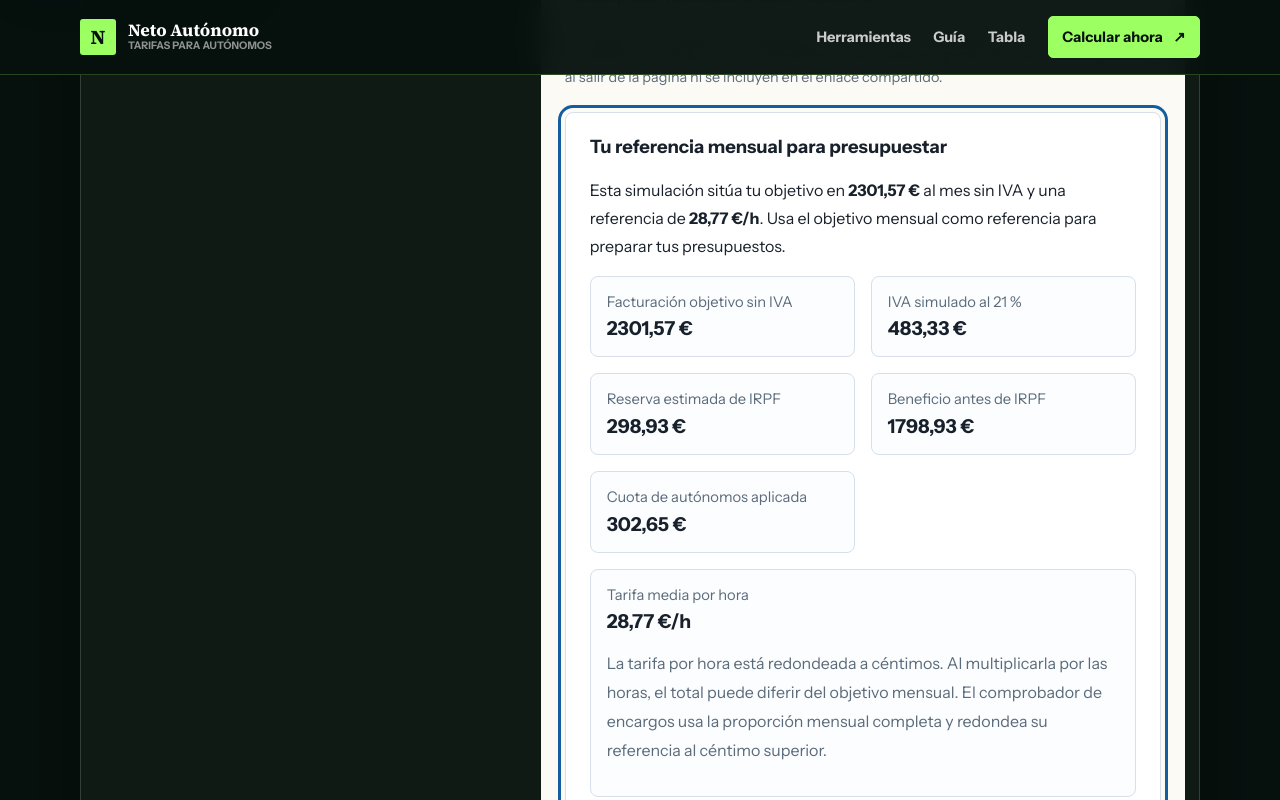
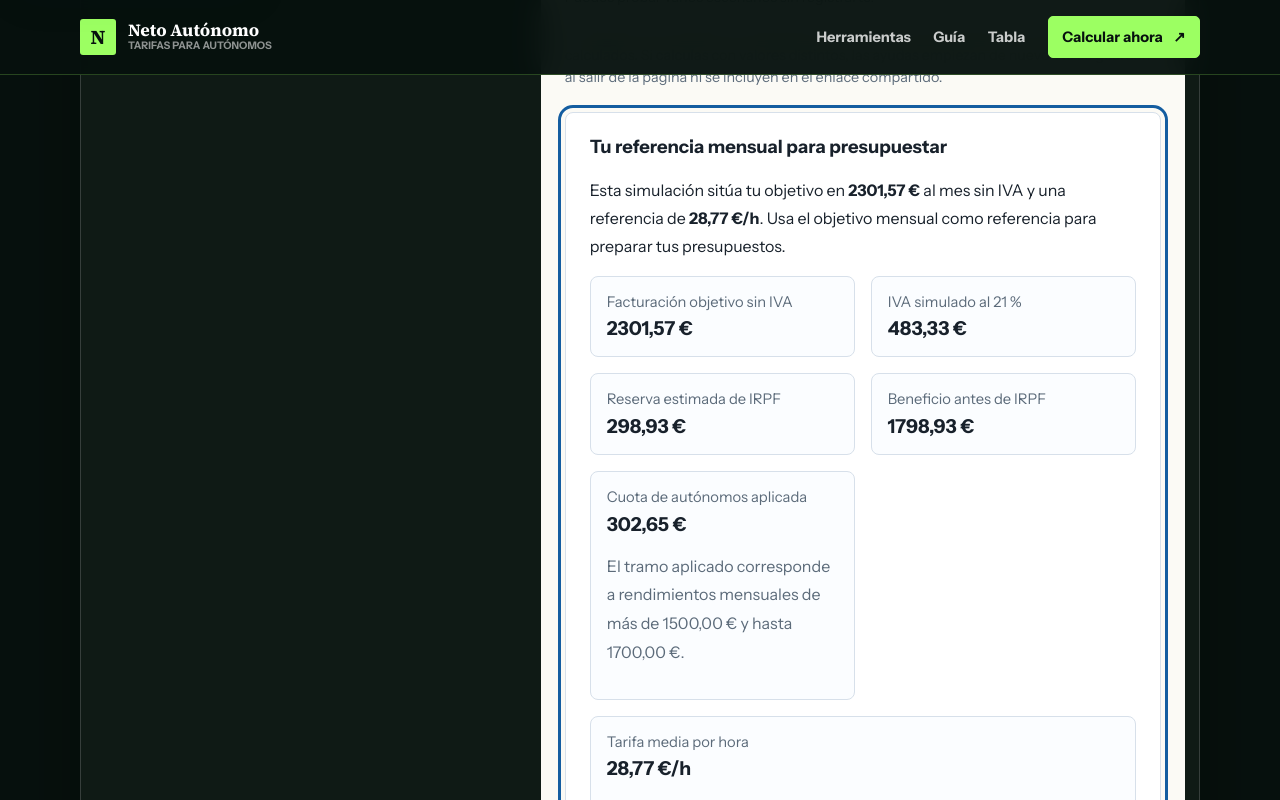
Before and after one commit to djimenezm/neto-autonomo, a Next.js app: page / in a window 1280 px wide. Both pictures are taken after a click on the button "Calcular mi tarifa orientativa". Shown: the part 2018-2818 px from the top of the page. Built offline with nearby package versions, Linux system fonts and the light colour scheme.

Commit message:
fix(results): explain automatic fee bracket rounding

```diff
--- a/components/ResultCard.tsx
+++ b/components/ResultCard.tsx
@@ -124,6 +124,11 @@ const ResultCard = forwardRef<HTMLElement, ResultCardProps>(function ResultCard(
 ) {
   const [copyStatus, setCopyStatus] = useState<CopyStatus>('idle');
   const autonomousCommunityLabel = AUTONOMOUS_COMMUNITY_LABELS[result.autonomousCommunity];
+  const { lowerExclusive, upperInclusive } = result.estimatedContributionBracket;
+  const contributionBracketRange = [
+    lowerExclusive === null ? null : `más de ${formatCurrency(lowerExclusive)}`,
+    upperInclusive === null ? null : `hasta ${formatCurrency(upperInclusive)}`,
+  ].filter(Boolean).join(' y ');
   const resultSummary = useMemo(
     () =>
       [
@@ -243,6 +248,15 @@ const ResultCard = forwardRef<HTMLElement, ResultCardProps>(function ResultCard(
         <div className="result-item">
           <span>Cuota de autónomos aplicada</span>
           <strong>{formatCurrency(result.selfEmployedFee)}</strong>
+          {result.selfEmployedFeeMode === 'auto' ? (
+            <p className="result-summary">
+              El tramo aplicado corresponde a rendimientos mensuales de {contributionBracketRange}.
+              {result.estimatedNetReturnsForContributions === lowerExclusive ? (
+                <> Los rendimientos se muestran como {formatCurrency(result.estimatedNetReturnsForContributions)},
+                  aunque antes de redondear superan el límite inferior del tramo.</>
+              ) : null}
+            </p>
+          ) : null}
         </div>
 
         {result.monthlyNonDeductibleExpenses > 0 && (
--- a/lib/calculator.ts
+++ b/lib/calculator.ts
@@ -46,6 +46,7 @@ export type CalculationResult = {
   preTaxProfit: number;
   estimatedNetReturnsForContributions: number;
   annualEstimatedNetReturnsForContributions: number;
+  estimatedContributionBracket: { lowerExclusive: number | null; upperInclusive: number | null };
   estimatedContributionBase: number;
   estimatedSelfEmployedFee: number;
   reducedContributionBase: number;
@@ -164,15 +165,19 @@ const SELF_EMPLOYED_BRACKETS_2026 = [
 ];
 
 function estimateSelfEmployedContribution(monthlyNetReturns: number) {
-  const bracket =
-    SELF_EMPLOYED_BRACKETS_2026.find((currentBracket) => monthlyNetReturns <= currentBracket.maxNetReturn) ??
-    SELF_EMPLOYED_BRACKETS_2026[SELF_EMPLOYED_BRACKETS_2026.length - 1];
+  const matchingIndex = SELF_EMPLOYED_BRACKETS_2026.findIndex((bracket) => monthlyNetReturns <= bracket.maxNetReturn);
+  const index = matchingIndex === -1 ? SELF_EMPLOYED_BRACKETS_2026.length - 1 : matchingIndex;
+  const bracket = SELF_EMPLOYED_BRACKETS_2026[index];
   const contributionBase = bracket.minBase;
   const fee = contributionBase * SELF_EMPLOYED_CONTRIBUTION_RATE;
 
   return {
     contributionBase,
     fee,
+    bracket: {
+      lowerExclusive: SELF_EMPLOYED_BRACKETS_2026[index - 1]?.maxNetReturn ?? null,
+      upperInclusive: Number.isFinite(bracket.maxNetReturn) ? bracket.maxNetReturn : null,
+    },
   };
 }
 
@@ -287,7 +292,7 @@ export function calculateFreelanceBilling({
   const annualEstimatedIRPF = irpfMode === 'manual' ? annualPreTaxProfit * safeIrpfRate : progressiveAnnualIRPF;
   const preTaxProfit = annualPreTaxProfit / 12;
   const estimatedNetReturnsForContributions = preTaxProfit * (1 - GENERAL_EXPENSE_REDUCTION);
-  const { contributionBase, fee: estimatedSelfEmployedFee } = estimateSelfEmployedContribution(
+  const { contributionBase, fee: estimatedSelfEmployedFee, bracket: estimatedContributionBracket } = estimateSelfEmployedContribution(
     estimatedNetReturnsForContributions,
   );
   const annualEstimatedNetReturnsForContributions = annualPreTaxProfit * (1 - GENERAL_EXPENSE_REDUCTION);
@@ -329,6 +334,7 @@ export function calculateFreelanceBilling({
     preTaxProfit: roundToTwo(preTaxProfit),
     estimatedNetReturnsForContributions: roundToTwo(estimatedNetReturnsForContributions),
     annualEstimatedNetReturnsForContributions: roundToTwo(annualEstimatedNetReturnsForContributions),
+    estimatedContributionBracket,
     estimatedContributionBase: roundToTwo(contributionBase),
     estimatedSelfEmployedFee: roundToTwo(estimatedSelfEmployedFee),
     reducedContributionBase: roundToTwo(REDUCED_SELF_EMPLOYED_BASE),
```
Also changed, not shown: 1 other file (tests, documents, lock files or other folders).
